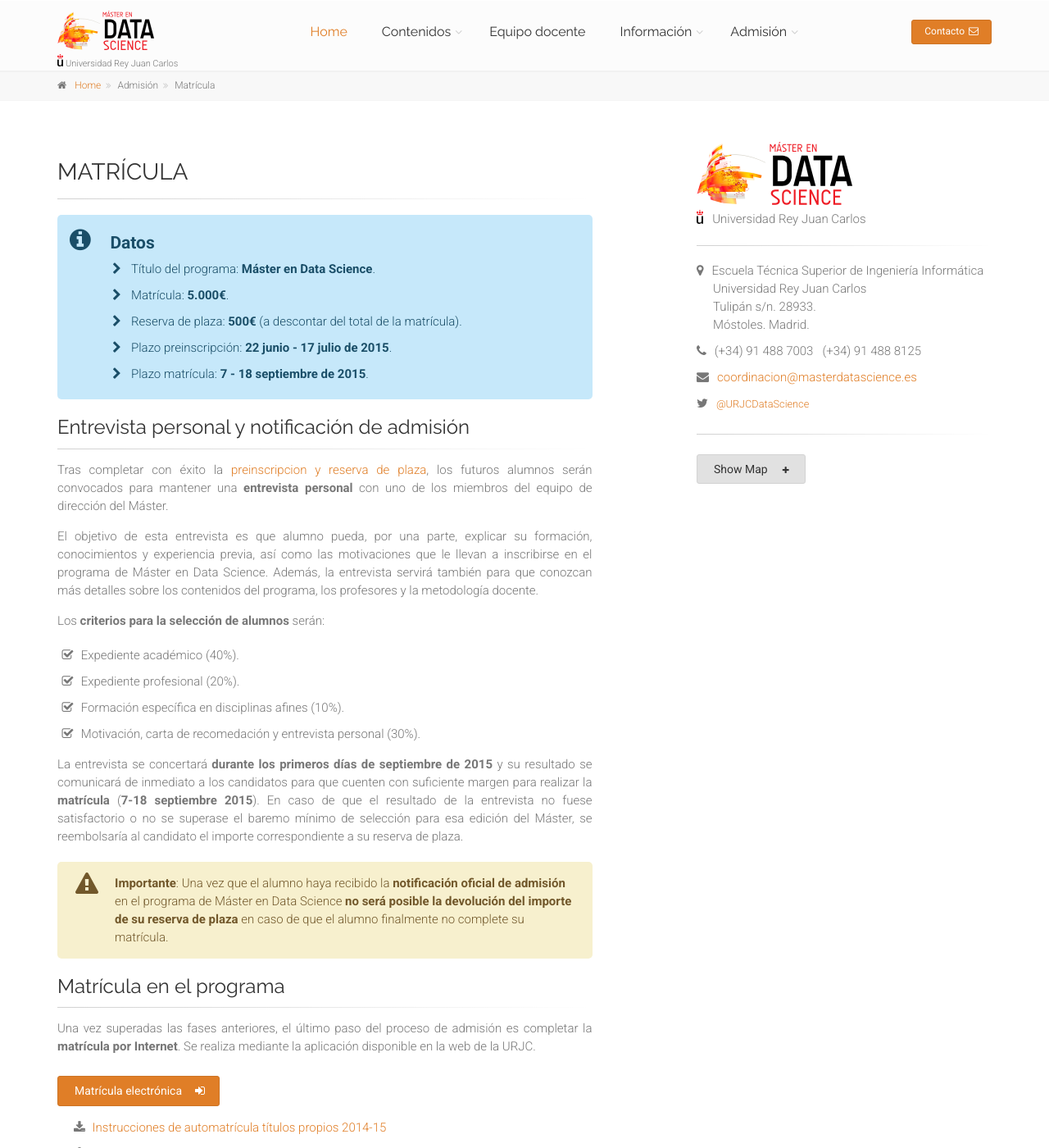
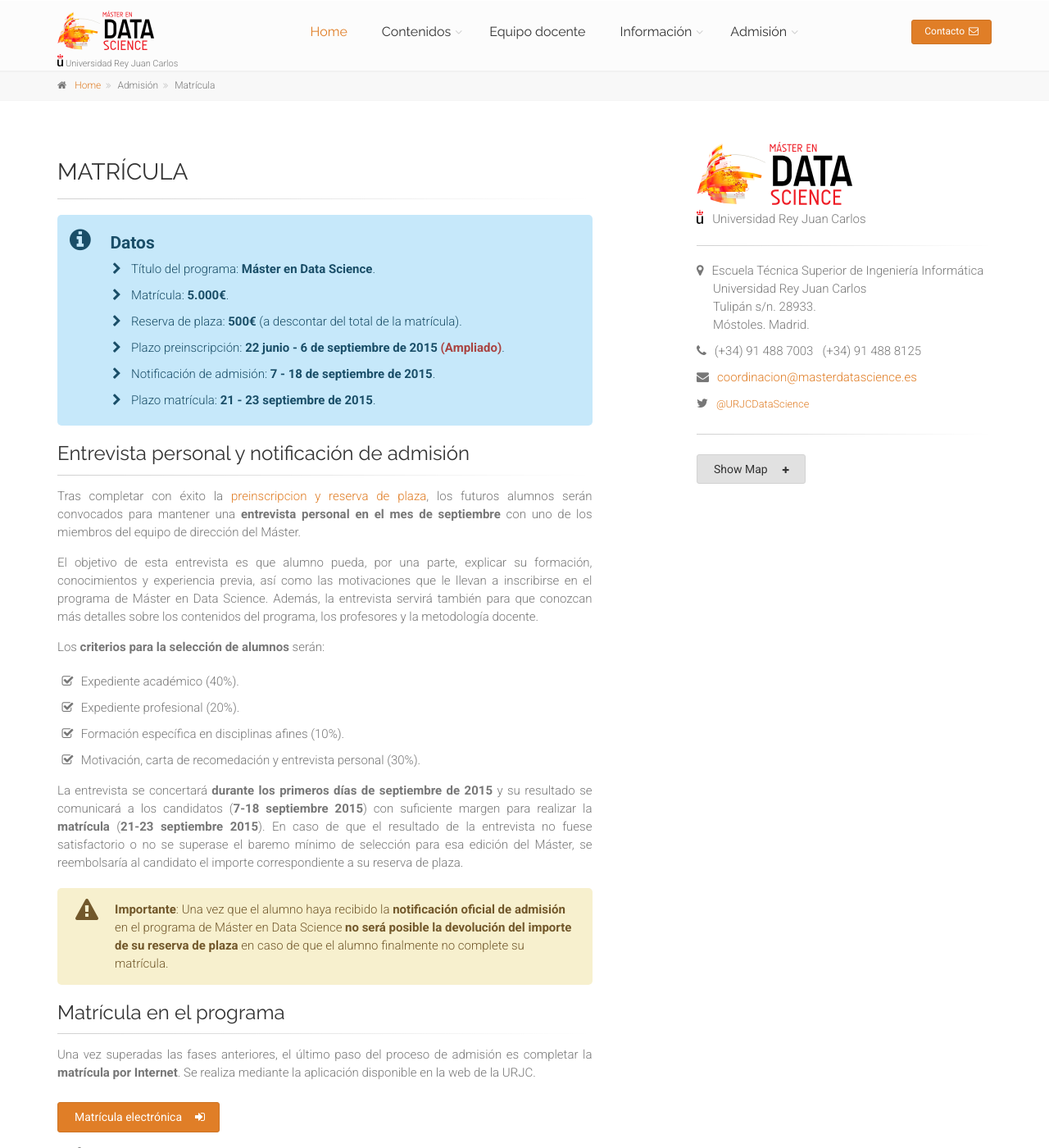
Before and after one commit to URJCDataScience/central, a Jekyll site: the page built from matricula/index.html, in a window 1280 px wide and 1400 px high. Shown: the whole window at 82% size. Built offline with Jekyll 4.4.1, drawn with Linux system fonts in a browser that asks for light colours; some of the changed text lies outside the part shown.

Commit message:
Extended registration deadline

```diff
--- a/_includes/footer.html
+++ b/_includes/footer.html
@@ -7,7 +7,7 @@
 				<div class="call-to-action text-center">
 					<div class="row">
 						<div class="col-sm-8">
-							<h2>Preinscripción: 22 junio &mdash; 17 julio de 2015</h2>
+							<h2>Preinscripción: 22 junio &mdash; 6 de septiembre de 2015</h2>
 							<h2>Reserva tu plaza</h2>
 						</div>
 						<div class="col-sm-4">
--- a/index.html
+++ b/index.html
@@ -279,7 +279,7 @@ author: URJCDataScience
 				<div class="call-to-action">
 					<div class="row">
 						<div class="col-sm-10">
-							<h1 class="mt-10 ">Preinscripción abierta hasta el 17 de julio</h1>
+							<h1 class="mt-10 ">Preinscripción abierta hasta el 6 de septiembre</h1>
 						</div>
 						<div class="col-sm-2 text-right">
 							<a href="{{ site.baseurl }}admision" class="btn btn-lg btn-gray-transparent btn-animated">Información<i class="fa fa-sign-in pl-20"></i></a>
--- a/matricula/index.html
+++ b/matricula/index.html
@@ -31,10 +31,13 @@ author: URJCDataScience
 						<strong>500€</strong> (a descontar del total de la matrícula).
 					</li>
 					<li><i class="fa fa-chevron-right pr-10"></i>Plazo preinscripción:
-						<strong>22 junio - 17 julio de 2015</strong>.
+						<strong>22 junio - 6 de septiembre de 2015</strong> <strong class="text-danger">(Ampliado)</strong>.
+					</li>
+					<li><i class="fa fa-chevron-right pr-10"></i>Notificación de admisión:
+						<strong>7 - 18 de septiembre de 2015</strong>.
 					</li>
 					<li><i class="fa fa-chevron-right pr-10"></i>Plazo matrícula:
-						<strong>7 - 18 septiembre de 2015</strong>.
+						<strong>21 - 23 septiembre de 2015</strong>.
 					</li>
 				</ul>
 				</div>
@@ -44,7 +47,7 @@ author: URJCDataScience
 				<p class="text-justify">
 					Tras completar con éxito la <a href="{{ site.baseurl }}preinscripcion">preinscripcion y
 					reserva de plaza</a>, los futuros alumnos serán convocados para mantener una <strong>entrevista
-					personal</strong> con uno de los miembros del equipo de dirección del Máster.
+					personal en el mes de septiembre</strong> con uno de los miembros del equipo de dirección del Máster.
 				 </p>
 				 <p class="text-justify">
 				 	El objetivo de esta entrevista es que alumno pueda, por una parte, explicar su formación,
@@ -73,8 +76,8 @@ author: URJCDataScience
 
 				 <p class="text-justify">
 				 	La entrevista se concertará <strong>durante los primeros días de septiembre de 2015</strong>
-				 	y su resultado se comunicará de inmediato a los candidatos para que cuenten
-				 	con suficiente margen para realizar la <strong>matrícula</strong> (<strong>7-18 septiembre 2015</strong>).
+				 	y su resultado se comunicará a los candidatos (<strong>7-18 septiembre 2015</strong>)
+				 	con suficiente margen para realizar la <strong>matrícula</strong> (<strong>21-23 septiembre 2015</strong>).
 				 	En caso de que el resultado de la entrevista no fuese satisfactorio o no se superase
 				 	el baremo mínimo de selección para esa edición del Máster, se reembolsaría al candidato
 				 	el importe correspondiente a su reserva de plaza.
```
Also changed, not shown: admision/index.html (+10 -3 lines), informacion/index.html (+5 -5 lines), preinscripcion/index.html (+6 -3 lines).
